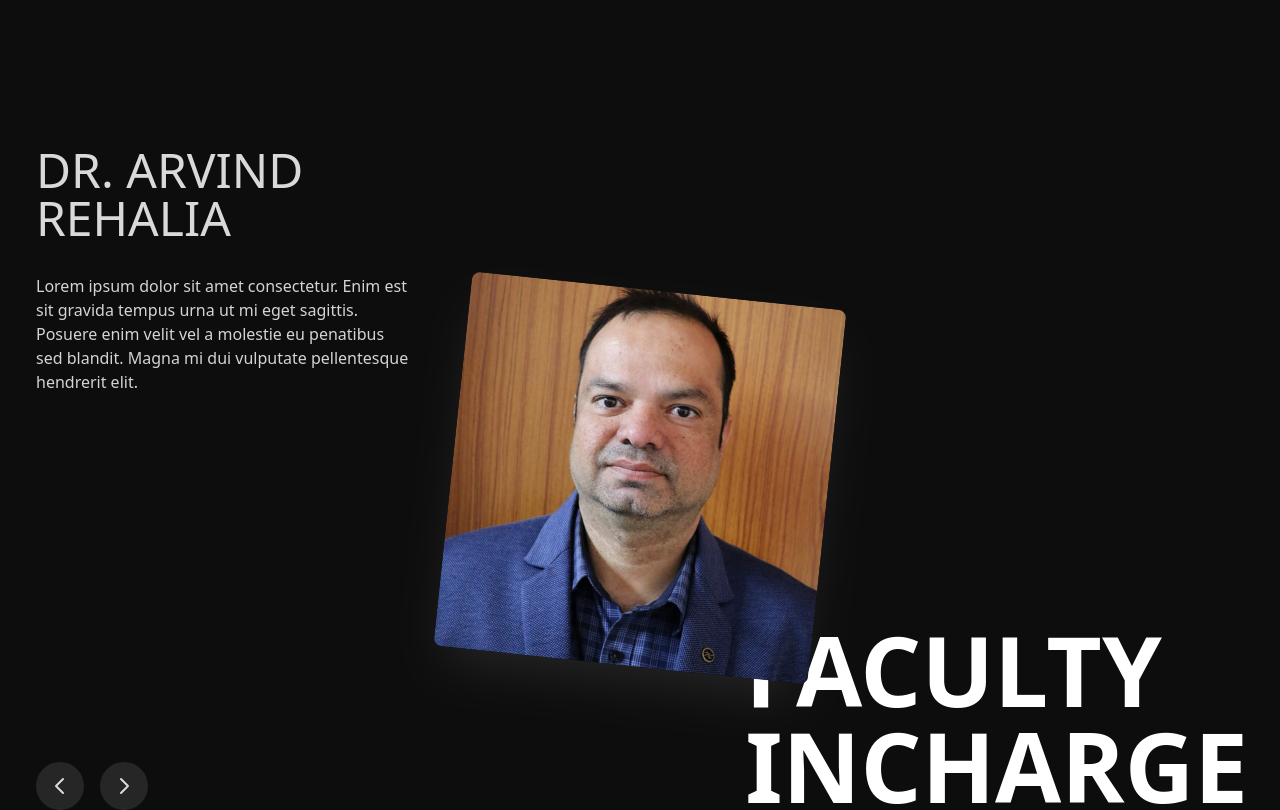
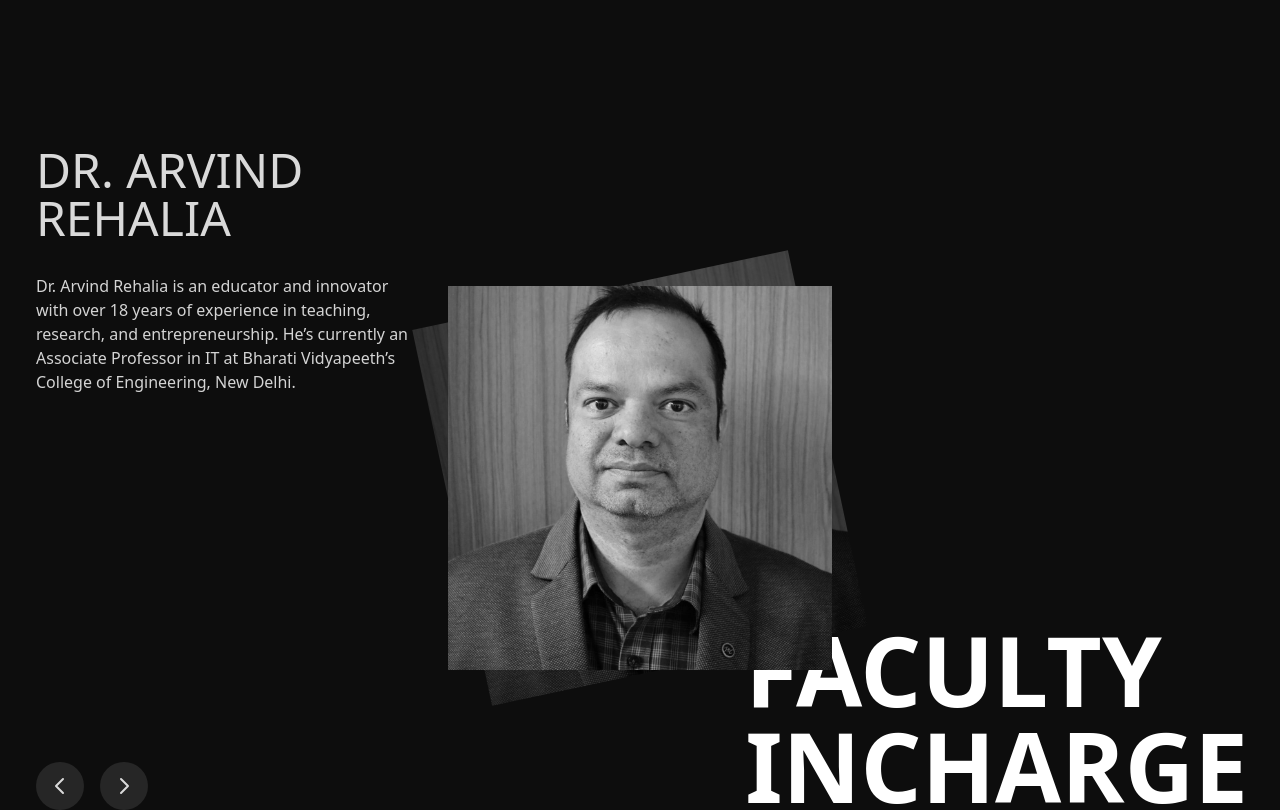
Before and after one commit to ishikamanchanda30/DASBVP, a React (Vite) app: page /about-us in a window 1280 px wide. Shown: the part 722-1532 px from the top of the page. Built offline with nearby package versions, Linux system fonts and the light colour scheme.

Commit message:
Faculty page final

```diff
--- a/src/Components/Faculty.tsx
+++ b/src/Components/Faculty.tsx
@@ -1,6 +1,5 @@
 import React from 'react';
 import facultyMembers from '../data/Faculty'
-
 const Faculty: React.FC = () => {
     const [currentIndex, setCurrentIndex] = React.useState(0);
     const handlePrevious = () => {
@@ -14,7 +13,7 @@ const Faculty: React.FC = () => {
         <div className="w-screen h-screen bg-[#0D0D0D] text-[#D9D9D9]">
 
             <div className="h-full mx-auto px-4 py-12 relative grid grid-cols-1 md:grid-cols-3">
-                <div className=" flex flex-col p-5 justify-between">
+                <div className=" flex flex-col p-5 justify-between ">
 
                     <div className="space-y-8">
                         <h1 className="text-5xl font-kumbh">
@@ -26,7 +25,7 @@ const Faculty: React.FC = () => {
                         </p>
                     </div>
                     <div>
-                        <div className="flex gap-4 mt-8">
+                        <div className="flex gap-4 md:mt-8">
                             <button
                                 onClick={handlePrevious}
                                 className="w-12 h-12 rounded-full bg-neutral-800 flex items-center justify-center hover:bg-neutral-700 transition-colors"
@@ -49,24 +48,36 @@ const Faculty: React.FC = () => {
                         </div>
                     </div>
                 </div>
-                <div className='p-5 flex justify-center items-center'>
-                    <div className="w-70 md:w-100 rotate-6 overflow-hidden rounded-lg aspect-square shadow-[#ffffff]/10 shadow-2xl">
-                        <img
-                            src={facultyMembers[currentIndex].imageUrl}
-                            alt={facultyMembers[currentIndex].name}
-                            className="w-full h-full object-cover"
-                        />
+
+                <div className='p-5 mt-10 md:mt-0 flex justify-center items-center'>
+                    <div className="flex items-center justify-center">
+                        {/*bacgroundimage*/}
+                        <div className="absolute -rotate-12 w-40 h-40 md:w-96 md:h-96">
+                            <img
+                                src={facultyMembers[currentIndex].imageUrl}
+                                alt="Dr. Arvind Rehalia"
+                                className="w-full h-full object-cover grayscale brightness-50"
+                            />
+                        </div>
+                        {/*bacgroundimage*/}
+                        <div className="rotate-0 w-40 h-40 md:w-96 md:h-96">
+                            <img
+                                src={facultyMembers[currentIndex].imageUrl}
+                                alt="Dr. Arvind Rehalia"
+                                className="w-full h-full object-cover grayscale"
+                            />
+                        </div>
                     </div>
                 </div>
 
-                <div className="flex justify-end place-items-end bottom-0 ">
-                    <div className="text-6xl md:text-8xl font-[600] text-white p-4">
+                <div className="flex justify-center items-center md:justify-end md:place-items-end  bottom-0 ">
+                    <div className="text-6xl md:text-8xl font-[600] text-white md:p-4">
                         FACULTY<br />INCHARGE
                     </div>
                 </div>
 
             </div>
-        </div>
+        </div >
     );
 };
 
--- a/src/data/Faculty.tsx
+++ b/src/data/Faculty.tsx
@@ -1,4 +1,5 @@
 import faculty from '../assets/faculty.jpg';
+import faculty2 from '../assets/faculty2.png'
 interface FacultyMember {
     name: string;
     description: string;
@@ -9,15 +10,15 @@ interface FacultyMember {
 const facultyMembers: FacultyMember[] = [
     {
         name: "DR. ARVIND REHALIA",
-        description: "Lorem ipsum dolor sit amet consectetur. Enim est sit gravida tempus urna ut mi eget sagittis. Posuere enim velit vel a molestie eu penatibus sed blandit. Magna mi dui vulputate pellentesque hendrerit elit.",
-        role: "DAS MEMBER",
+        description: "Dr. Arvind Rehalia is an educator and innovator with over 18 years of experience in teaching, research, and entrepreneurship. He’s currently an Associate Professor in IT at Bharati Vidyapeeth’s College of Engineering, New Delhi. ",
+        role: "FACULTY",
         imageUrl: faculty
     },
     {
         name: "DR. ARVIND REHALIA",
-        description: "Lorem ipsum dolor sit amet consectetur. Enim est sit gravida tempus urna ut mi eget sagittis. Posuere enim velit vel a molestie eu penatibus sed blandit. Magna mi dui vulputate pellentesque hendrerit elit.",
-        role: "DAS MEMBER",
-        imageUrl: faculty
+        description: "Passionate about nurturing startups, he leads the college’s Entrepreneurship Development Cell. Dr. Rehalia brings a unique blend of technical and leadership skills to everything he does.",
+        role: "FACULTY",
+        imageUrl: faculty2
     },
 
 ];
```
Also changed, not shown: src/assets/faculty2.png (added).
